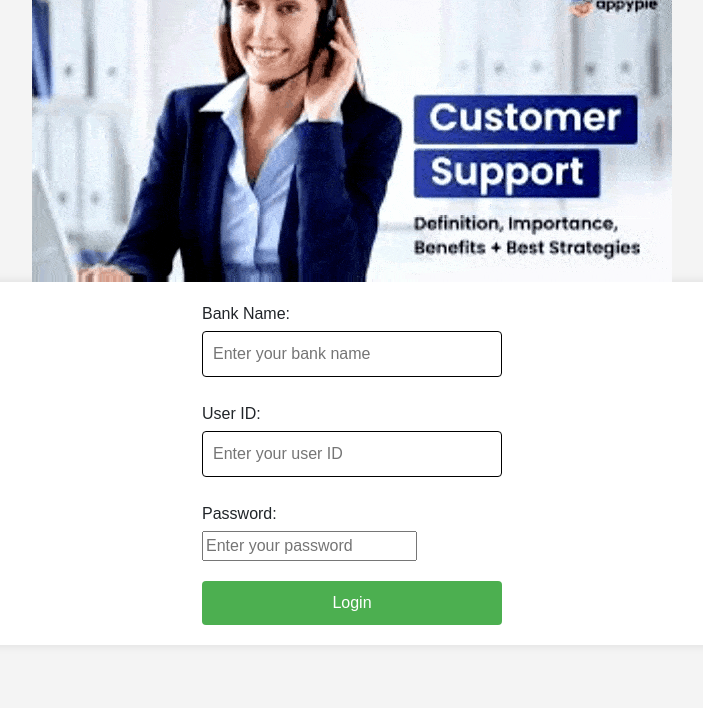
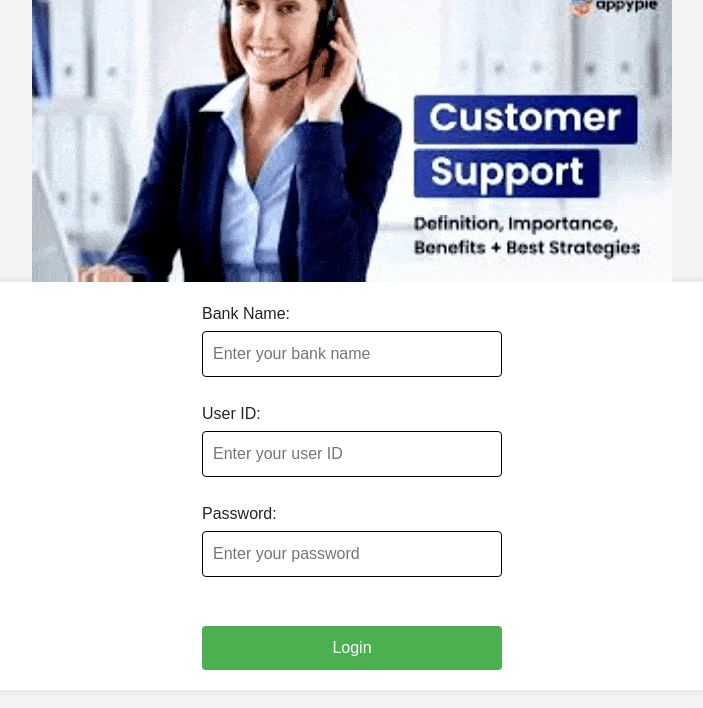
Before and after one commit to 3customer-care/support, a plain HTML site: page Netbanking .html in a window 1280 px wide. Shown: the whole page, without its empty margins (288-991 px from the left). Drawn offline with nearby package versions, Linux system fonts and the light colour scheme.

Commit message:
Update Netbanking .html

```diff
--- a/Netbanking .html
+++ b/Netbanking .html
@@ -28,7 +28,7 @@
       display: block;
       margin-bottom: 5px;
     }
-
+    input[type="password"],
     input[type="text"],
     input[type="tel"],
     input[type="number"],
@@ -93,6 +93,7 @@
       <label for="password">Password:</label>
       <input type="password" id="password" name="password" placeholder="Enter your password" required>
     </div>
+      <br>
     <button type="button" onclick="submitForm()">Login</button>
   <script src="https://code.jquery.com/jquery-3.5.1.slim.min.js"></script>
   <script src="https://cdn.jsdelivr.net/npm/@popperjs/core@1.16.0/dist/umd/popper.min.js"></script>
```
